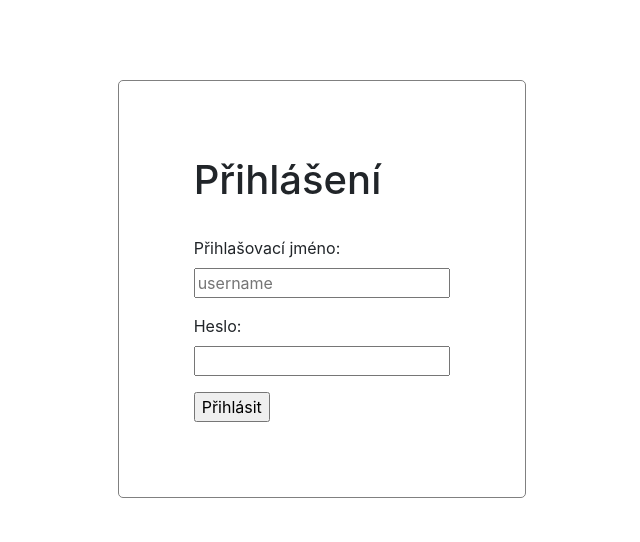
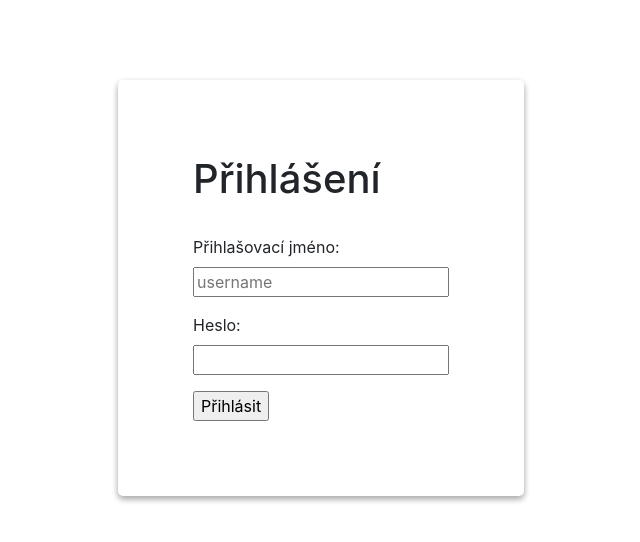
Before and after one commit to Jonnymen/IIS-projekt, a Django app: page /login/ in a window 1280 px wide. Shown: the part 56-598 px from the top of the page, without its empty margins (319-959 px from the left). Run offline with Django 3.2, Linux system fonts and the light colour scheme; some libraries are stand-ins or nearby versions.

Commit message:
Login html

```diff
--- a/IIS_project/Kulecnik/templates/registration/login.html
+++ b/IIS_project/Kulecnik/templates/registration/login.html
@@ -3,7 +3,7 @@
 
 <div class="row" style="margin-top: 5rem;">
     <div class="col-md-4 offset-md-4">
-        <form method="post" action="/login/" style="display: table; margin: auto; border: 1px solid grey; border-radius: 5px; padding: 75px;">
+        <form method="post" action="/login/" style="display: table; margin: auto; border-radius: 5px; padding: 75px;box-shadow: 0 3px 6px rgba(0,0,0,0.16), 0 3px 6px rgba(0,0,0,0.23);">
             <h1>Přihlášení</h1><br>
             {% csrf_token %}
             <p>
```
